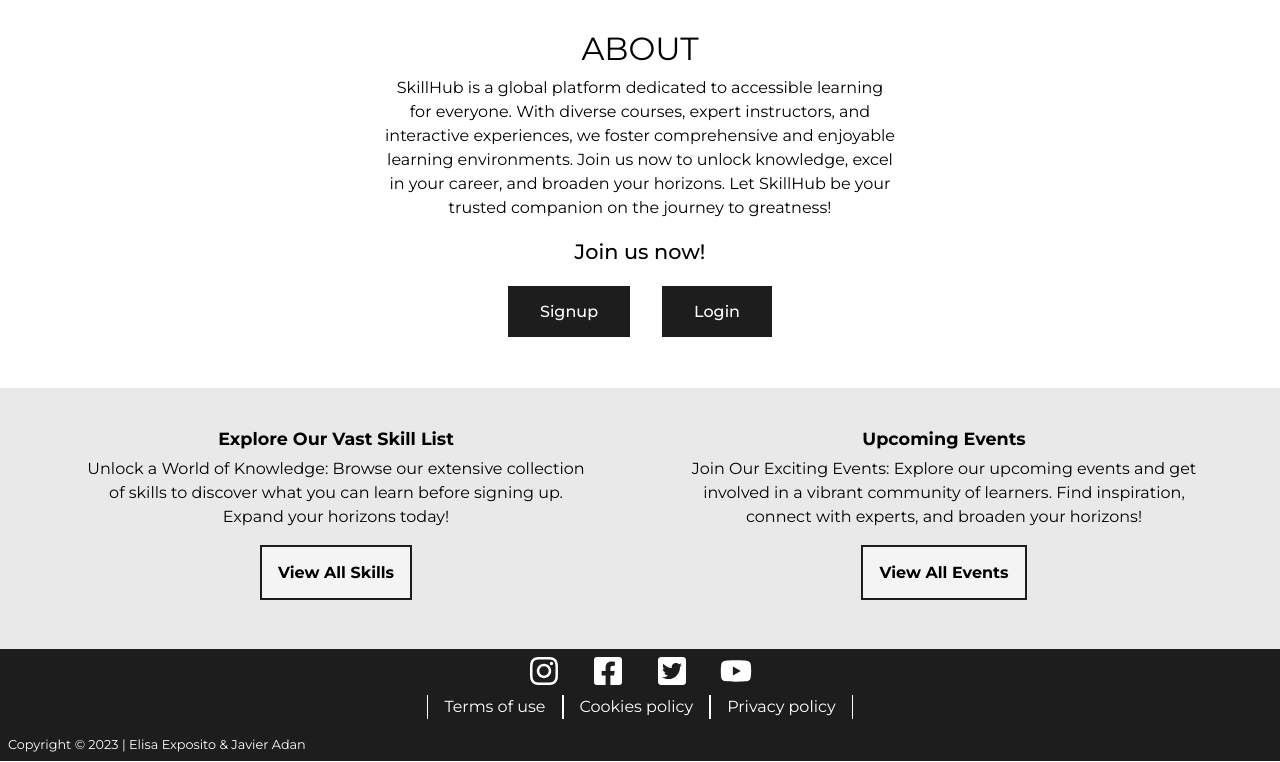
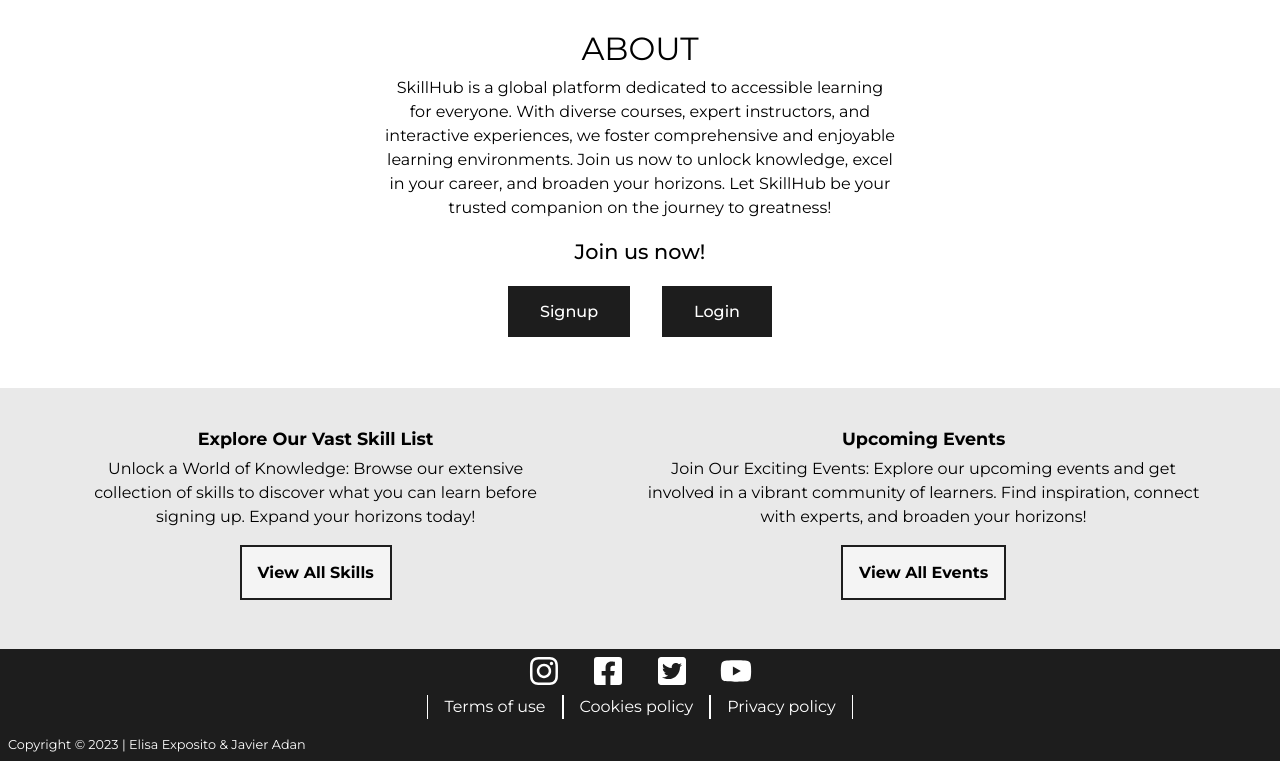
Before and after one commit to javiernicolasadan/SkillHubFrontJNA, a React (Vite) app: page / in a window 1280 px wide. Shown: the part 426-1188 px from the top of the page. Built offline with nearby package versions, Linux system fonts and the light colour scheme.

Commit message:
package.json updated

```diff
--- a/src/Main.css
+++ b/src/Main.css
@@ -177,6 +177,7 @@
   .openUserDiv{
     margin: 0.5rem 0;
     padding: 0;
+    max-width: 35rem;
   }
 
   .openUserDiv h3{
@@ -544,11 +545,7 @@
     .homeSection{
       display: flex;
       flex-direction: row;
-      justify-content: space-between;
-    }
-
-    .openUserDiv{
-      width: 40vw;
+      justify-content: space-around;
     }
 
 
@@ -608,7 +605,6 @@
     }
 
     .openUserDiv{
-      width: 40vw;
       text-align: center;
       margin: 1rem 3rem;
     }
--- a/src/pages/Allevents.jsx
+++ b/src/pages/Allevents.jsx
@@ -72,7 +72,7 @@ export default function Allevents() {
     </div>
 
     <div className="homeButtonDiv" style={{textAlign: 'center'}}>
-            <Link to={'/allskills'} className="transButton">Improve your skills</Link>
+            <Link to={'/allskills'} className="transButton">See all skills</Link>
             </div>
     </div>
   );
```
Also changed, not shown: 1 other file (tests, documents, lock files or other folders).
